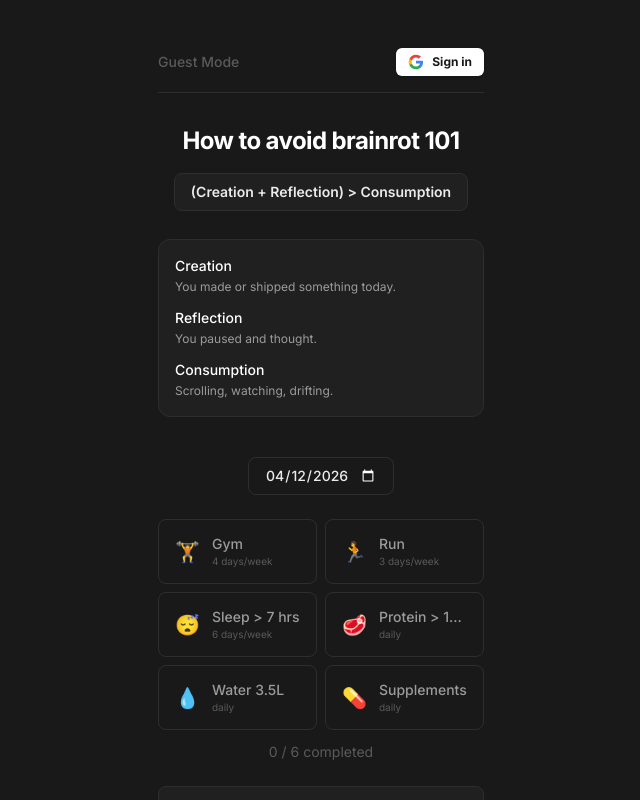
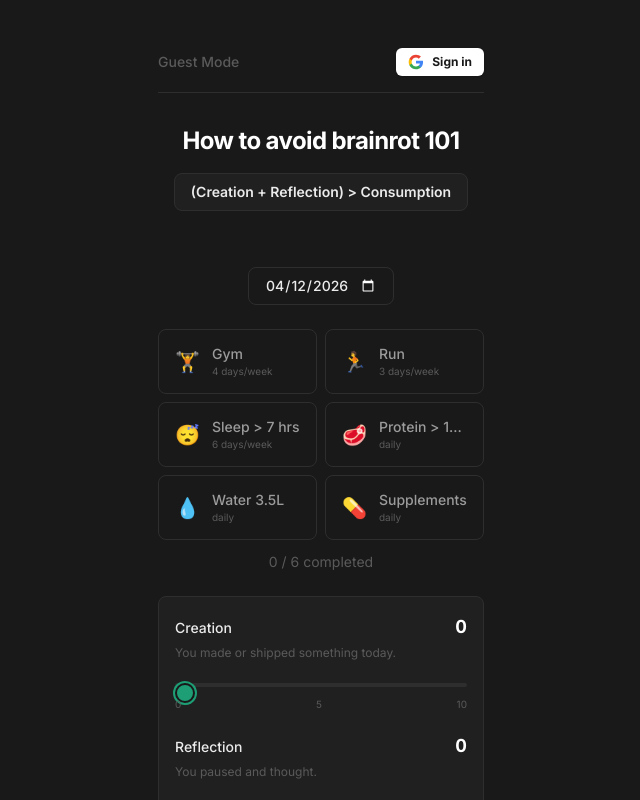
Before and after one commit to avisihvam-eng/yourmode, a Next.js app: page / in a window 1280 px wide. Shown: the top 800 px of the page, without its empty margins (319-959 px from the left). Built offline with nearby package versions, Linux system fonts and the light colour scheme; no server answers; the database is empty.

Commit message:
Fix login state persistence and remove redundant definitions box

```diff
--- a/src/app/page.js
+++ b/src/app/page.js
@@ -33,11 +33,7 @@ export default function Home() {
 
   // 1. Auth Check
   useEffect(() => {
-    async function initAuth() {
-      const {
-        data: { session },
-      } = await supabase.auth.getSession();
-
+    function handleSession(session) {
       if (session) {
         setSessionUser(session.user);
         setUserId(session.user.id);
@@ -52,10 +48,22 @@ export default function Home() {
         }
         setUserId(guestId);
         setUserName("");
+        setSessionUser(null);
       }
       setAuthLoading(false);
     }
-    initAuth();
+
+    supabase.auth.getSession().then(({ data: { session } }) => {
+      handleSession(session);
+    });
+
+    const {
+      data: { subscription },
+    } = supabase.auth.onAuthStateChange((_event, session) => {
+      handleSession(session);
+    });
+
+    return () => subscription.unsubscribe();
   }, []);
 
   // 2. Load Data when userId or date changes
@@ -180,21 +188,6 @@ export default function Home() {
         <p className="text-sm font-semibold text-text mb-4 bg-bg-card border border-border inline-block px-4 py-2 rounded-lg">
           (Creation + Reflection) {">"} Consumption
         </p>
-
-        <div className="grid grid-cols-1 gap-3 text-left bg-bg-card p-4 rounded-xl border border-border mt-3 text-sm">
-          <div>
-            <span className="text-white font-medium block">Creation</span>
-            <span className="text-text-secondary text-xs">You made or shipped something today.</span>
-          </div>
-          <div>
-            <span className="text-white font-medium block">Reflection</span>
-            <span className="text-text-secondary text-xs">You paused and thought.</span>
-          </div>
-          <div>
-            <span className="text-white font-medium block">Consumption</span>
-            <span className="text-text-secondary text-xs">Scrolling, watching, drifting.</span>
-          </div>
-        </div>
       </div>
 
       {/* Date Picker */}
```
